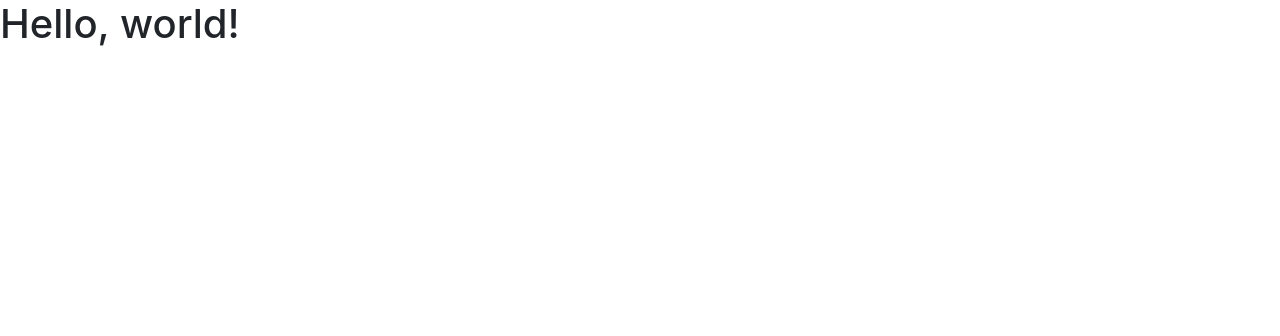
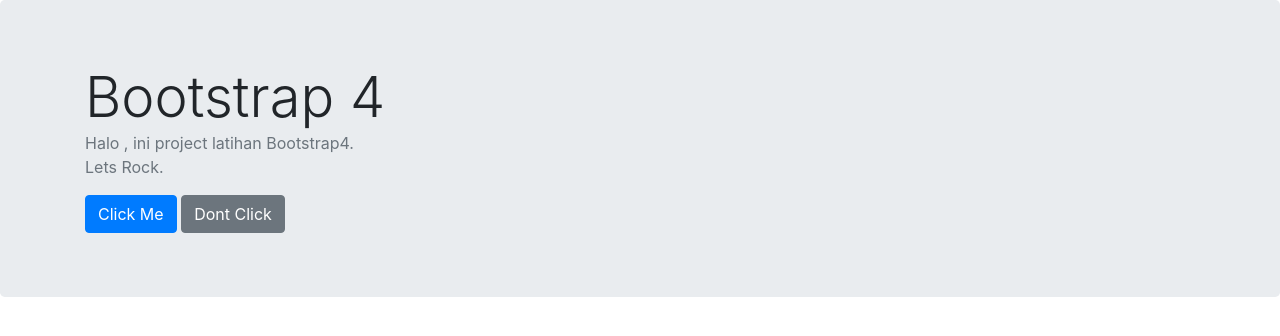
Before and after one commit to okutasan/Aoi-strap, a plain HTML site: page index.html in a window 1280 px wide. Drawn offline with nearby package versions, Linux system fonts and the light colour scheme; files whose address does not match are found by name.

Commit message:
tambah jumbotron section

```diff
--- a/index.html
+++ b/index.html
@@ -11,7 +11,19 @@
     <title>Belajar Bootstrap 4</title>
   </head>
   <body>
-    <div class="h1">Hello, world!</div>
+
+    <section class="jumbotron">
+        <div class="container">
+            <div class="display-4">Bootstrap 4</div>
+            <p class="text-muted">Halo , ini project latihan Bootstrap4. <br>Lets Rock.</p>
+                <div>
+                    <a href="#" class="btn btn-primary">Click Me</a>
+                    <a href="#" class="btn btn-secondary">Dont Click</a>
+                </div>
+        </div>
+    </section>
+
+
 
     <!-- Optional JavaScript -->
     <!-- jQuery first, then Popper.js, then Bootstrap JS -->
```
